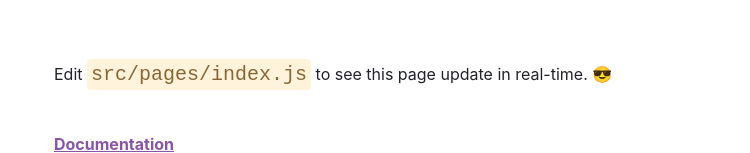
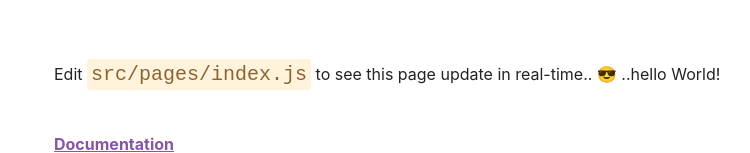
Before and after one commit to dabo248/my-first-gatsby-site, a Gatsby site: page / in a window 1280 px wide. Shown: the part 222-375 px from the top of the page, without its empty margins (50-800 px from the left). Built offline with nearby package versions, Linux system fonts and the light colour scheme; Gatsby itself is replaced by a stand-in of ours.

Commit message:
Update introduction text

```diff
--- a/src/pages/index.js
+++ b/src/pages/index.js
@@ -140,10 +140,11 @@ const IndexPage = () => {
       </h1>
       <p style={paragraphStyles}>
         Edit <code style={codeStyles}>src/pages/index.js</code> to see this page
-        update in real-time.{" "}
+        update in real-time..{" "}
         <span role="img" aria-label="Sunglasses smiley emoji">
           😎
         </span>
+        {" "}..hello World!
       </p>
       <ul style={listStyles}>
         <li style={docLinkStyle}>
```
